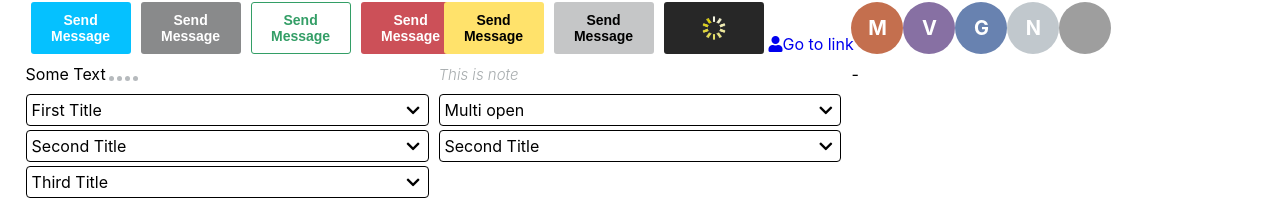
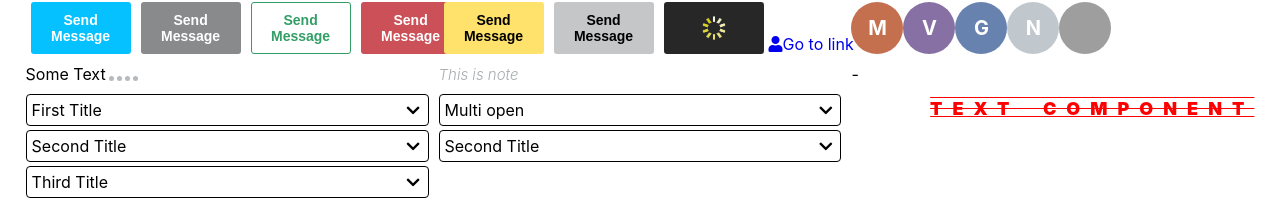
Before and after one commit to emotive44/library-components, a React (Create React App) app: page / in a window 1280 px wide. Shown: the part 554-764 px from the top of the page. Built offline with nearby package versions, Linux system fonts and the light colour scheme; grey boxes are pictures that could not be loaded; the HTML template or start-up script is replaced by a standard one.

Commit message:
Text component

```diff
--- a/src/App.tsx
+++ b/src/App.tsx
@@ -15,6 +15,7 @@ import Dots from './components/Dots/Dots';
 import Note from './components/Note/Note';
 import NotFound from './components/NotFound/NotFound';
 import Accordion from './components/Accordion/Accordion';
+import Text from './components/Text/Text';
 
 
 function App() {
@@ -373,11 +374,27 @@ function App() {
           </div>
         </Accordion>
 
+        <Text
+          fontSize             = {18}
+          lineHeight           = {30}
+          textIndent           = {20}
+          wordSpacing          = {10}
+          letterSpacing        = {10}
+          color                = 'red'
+          verticalAlign        = "top"
+          fontWeight           = "900"
+          textAlign            = "right"
+          textTransform        = 'uppercase'
+          textDecoration       = {['line-through', 'overline', 'underline']}
+        >
+          text component
+        </Text>
+
       </div>
 
 
-       <div style={{ width: '90%', marginLeft: '2.4rem', height: '20rem' }}>
-        <Accordion horizontal maxWidth={40}>
+       <div style={{ width: '90%', marginLeft: '2.4rem'}}>
+        <Accordion horizontal maxWidth={40} sectionHeight={15} >
           <div title = 'Multi open'>
             <p>Multi open Multi open</p>
           </div>
--- a/src/components/Accordion/Accordion.tsx
+++ b/src/components/Accordion/Accordion.tsx
@@ -18,7 +18,8 @@ interface IChildProps {
 interface AccordionProps {
   multipleOpen?: boolean,
   className?: string,
-  maxWidth?: number, // if you want to specify with for horizontal accordion
+  maxWidth?: number, // if you want to specify width for horizontal accordion
+  sectionHeight?: number, // if you want to specify height for horizontal accordion
   horizontal?: boolean,
 }
 
@@ -28,6 +29,7 @@ const Accordion: FC<AccordionProps> = ({
   maxWidth,
   horizontal,
   multipleOpen,
+  sectionHeight,
 }) => {
   const [state, setState] = useState<IState>({});
 
@@ -79,6 +81,7 @@ const Accordion: FC<AccordionProps> = ({
             isOpen          = {state[title]}
             clickHandler    = {clickHandler}
             maxWidth        = {maxWidth || 30}
+            sectionHeight   = {sectionHeight || 20}
           >
             {child.props.children}
           </AccordionSection>
--- a/src/components/Accordion/AccordionSection.tsx
+++ b/src/components/Accordion/AccordionSection.tsx
@@ -6,6 +6,7 @@ interface AccordionSectionProps {
   title: string,
   isOpen?: boolean,
   maxWidth?: number,
+  sectionHeight?: number,
   horizontal?: boolean,
   clickHandler: (title: string) => void,
 }
@@ -16,6 +17,7 @@ const AccordionSection: FC<AccordionSectionProps> = ({
   children,
   maxWidth,
   horizontal,
+  sectionHeight,
   clickHandler,
 }) => {
   const childrenRef = useRef(null);
@@ -69,6 +71,7 @@ const AccordionSection: FC<AccordionSectionProps> = ({
           className={childrenClasses.join(' ')}
           style= {{
             maxWidth: `${horizontal && isOpen ? `${maxWidth}rem` : '0px'}`,
+            height: `${sectionHeight}rem`,
             margin: `${horizontal && !isOpen ? '0.5rem 0' : '0.5rem 1rem'}`
           }}
         >
--- /dev/null
+++ b/src/components/Text/Text.tsx
@@ -0,0 +1,88 @@
+import React, { FC } from 'react';
+
+
+interface ITextStyles {
+  textAlign           ?: any,
+  whiteSpace          ?: any,
+  fontWeight          ?: any,
+  textTransform       ?: any,
+  color               ?: string,
+  fontSize            ?: string,
+  lineHeight          ?: string,
+  textIndent          ?: string,
+  textShadow          ?: string,
+  wordSpacing         ?: string,
+  verticalAlign       ?: string,
+  letterSpacing       ?: string,
+  textDecoration      ?: string,
+}
+
+type TVerticalAlign   = 'top' | 'bottom';
+type TWhiteSpace      = 'nowrap' | 'pre-line';
+type TTextAlign       = 'center' | 'left' | 'right' | 'justify';
+type TTextTransform   = 'uppercase' | 'lowercase' | 'capitalize';
+type TTextDecoration  = 'overline' | 'line-through' | 'underline';
+type TFontWeight      = '100' | '200' | '300' | '400' | '500' | '600' | '700' | '800' | '900';
+
+interface TextProps {
+  color               ?: string,
+  fontSize            ?: number,
+  className           ?: string,
+  lineHeight          ?: number,
+  textIndent          ?: number,
+  textShadow          ?: string,
+  wordSpacing         ?: number,
+  letterSpacing       ?: number,
+  textAlign           ?: TTextAlign,
+  whiteSpace          ?: TWhiteSpace,
+  fontWeight          ?: TFontWeight,
+  verticalAlign       ?: TVerticalAlign,
+  textTransform       ?: TTextTransform,
+  textDecoration      ?: TTextDecoration[],
+}
+
+const Text: FC<TextProps> = ({
+  color,
+  children,
+  fontSize,
+  className,
+  textAlign,
+  lineHeight,
+  textIndent,
+  textShadow,
+  whiteSpace,
+  fontWeight,
+  wordSpacing,
+  verticalAlign,
+  textTransform,
+  letterSpacing,
+  textDecoration,
+}) => {
+  const textStyles: ITextStyles = {};
+  textStyles.color          = color ? color : 'black';
+  textStyles.textAlign      = textAlign ? textAlign : 'left';
+  textStyles.fontSize       = fontSize ? `${fontSize}px` : '16px';
+  textStyles.whiteSpace     = whiteSpace ? whiteSpace : 'normal';
+  textStyles.fontWeight     = fontWeight ? fontWeight : 'normal';
+  textStyles.textShadow     = textShadow ? textShadow : undefined;
+  textStyles.textIndent     = textIndent ? `${textIndent}px` : '0';
+  textStyles.textTransform  = textTransform ? textTransform : 'none';
+  textStyles.lineHeight     = lineHeight ? `${lineHeight}px` : 'normal';
+  textStyles.wordSpacing    = wordSpacing ? `${wordSpacing}px` : 'normal';
+  textStyles.verticalAlign  = verticalAlign ? verticalAlign : 'baseline';
+  textStyles.letterSpacing  = letterSpacing ? `${letterSpacing}px` : '0px';
+  textStyles.textDecoration = textDecoration ? textDecoration.join(' ') : 'none';
+
+
+  return (
+    <span
+      className    =  {className}
+      style        =  {textStyles}
+    >
+      {children}
+    </span>
+  );
+
+};
+
+export default Text;
```
